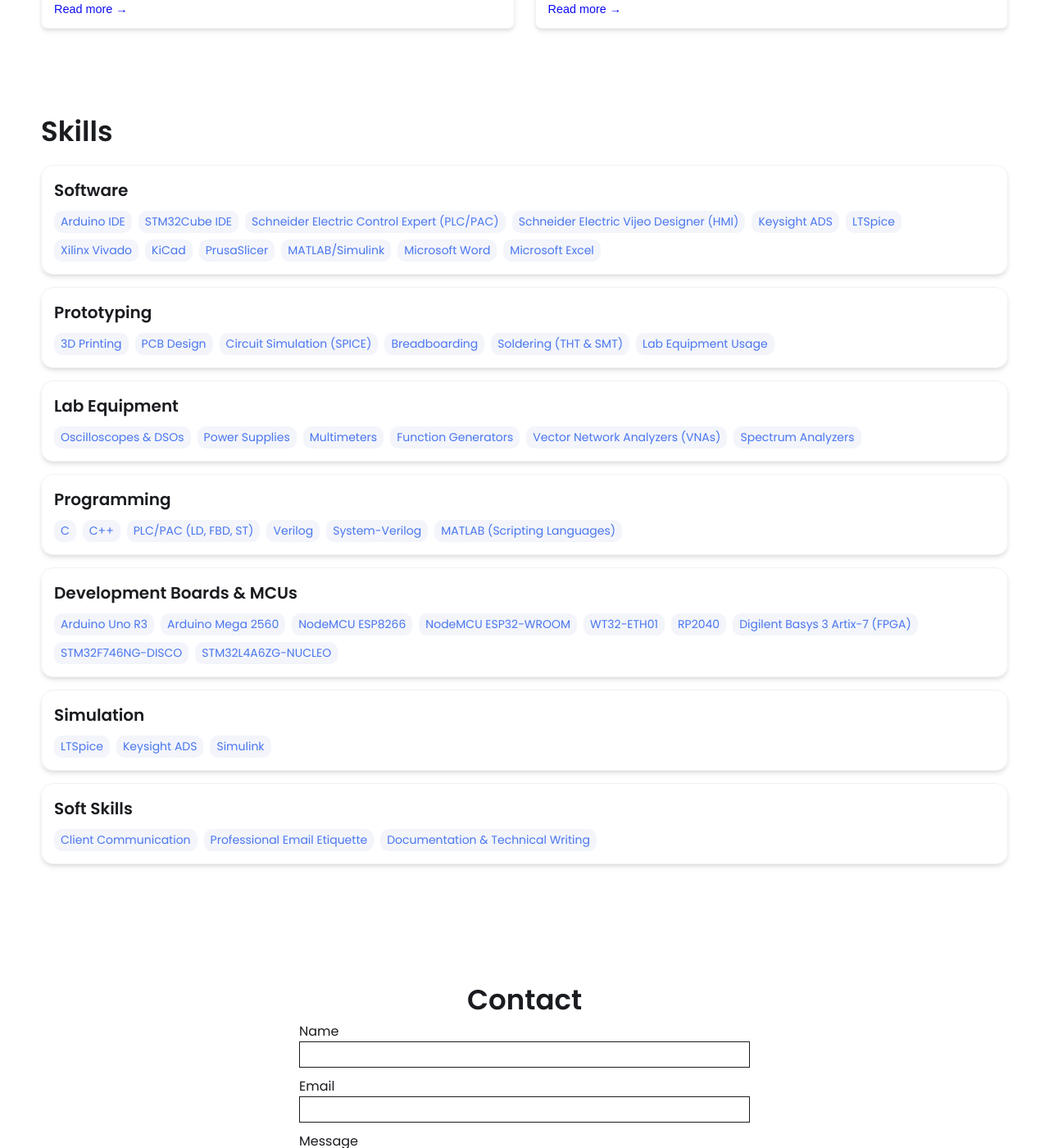
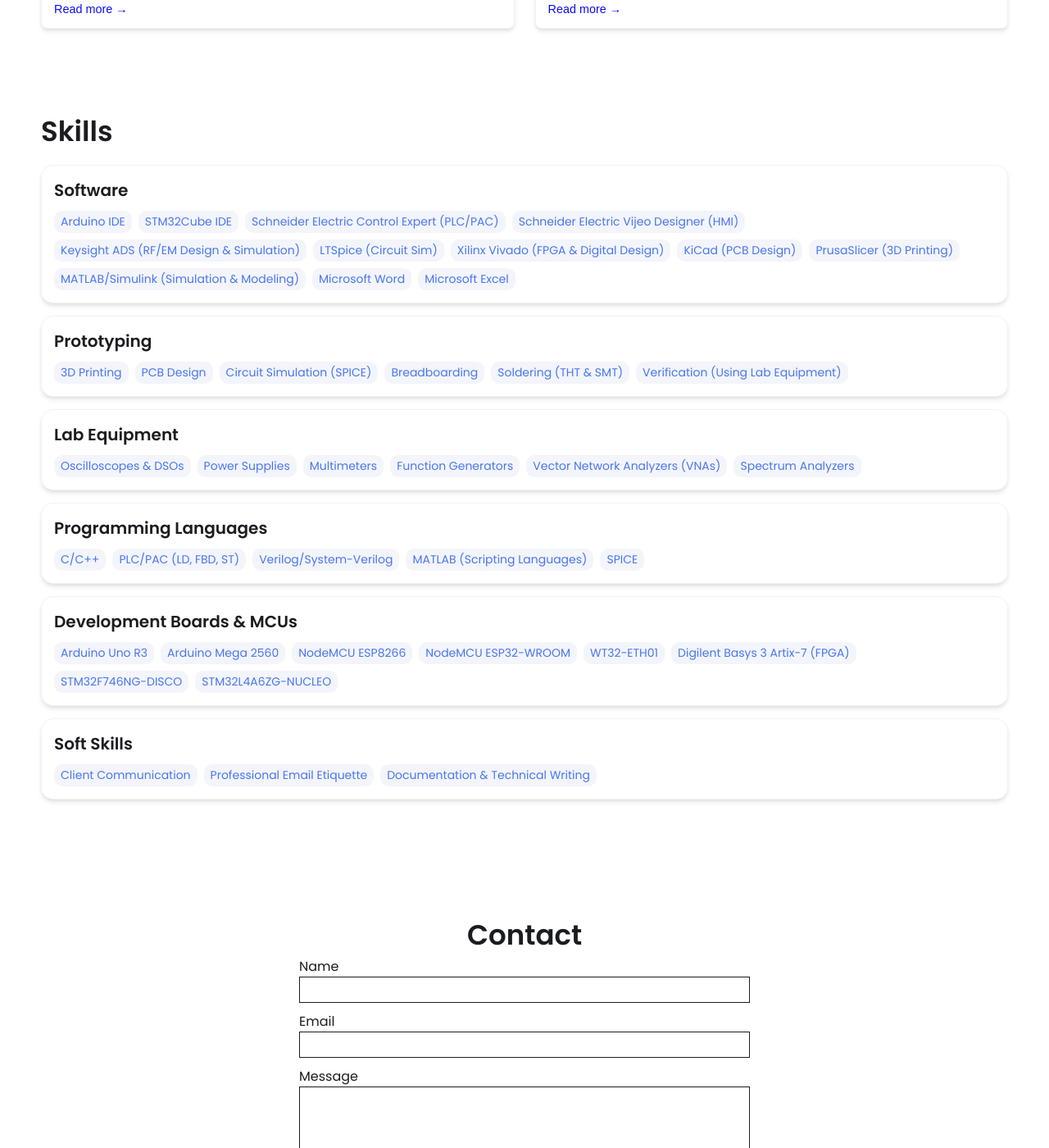
Before and after one commit to AlexanduhHi/alexanduhhi.github.io, a Jekyll site: the page built from index.html, in a window 1280 px wide and 1400 px high, scrolled down 1491 px. Shown: the whole window at 82% size. Built offline with Jekyll 4.4.1, drawn with Linux system fonts in a browser that asks for light colours.

Commit message:
Update _config.yml

```diff
--- a/_config.yml
+++ b/_config.yml
@@ -50,12 +50,12 @@ skills:
     - STM32Cube IDE
     - Schneider Electric Control Expert (PLC/PAC)
     - Schneider Electric Vijeo Designer (HMI)
-    - Keysight ADS
-    - LTSpice
-    - Xilinx Vivado
-    - KiCad
-    - PrusaSlicer
-    - MATLAB/Simulink
+    - Keysight ADS (RF/EM Design & Simulation)
+    - LTSpice (Circuit Sim)
+    - Xilinx Vivado (FPGA & Digital Design)
+    - KiCad (PCB Design)
+    - PrusaSlicer (3D Printing)
+    - MATLAB/Simulink (Simulation & Modeling)
     - Microsoft Word
     - Microsoft Excel
   - category: Prototyping
@@ -65,7 +65,7 @@ skills:
     - Circuit Simulation (SPICE)
     - Breadboarding
     - Soldering (THT & SMT)
-    - Lab Equipment Usage
+    - Verification (Using Lab Equipment)
   - category: Lab Equipment
     tools:
     - Oscilloscopes & DSOs
@@ -74,14 +74,13 @@ skills:
     - Function Generators
     - Vector Network Analyzers (VNAs)
     - Spectrum Analyzers
-  - category: Programming
+  - category: Programming Languages
     tools:
-    - C
-    - C++
+    - C/C++
     - PLC/PAC (LD, FBD, ST)
-    - Verilog
-    - System-Verilog
+    - Verilog/System-Verilog
     - MATLAB (Scripting Languages)
+    - SPICE
   - category: Development Boards & MCUs
     tools:
     - Arduino Uno R3
@@ -89,15 +88,9 @@ skills:
     - NodeMCU ESP8266
     - NodeMCU ESP32-WROOM
     - WT32-ETH01
-    - RP2040
     - Digilent Basys 3 Artix-7 (FPGA)
     - STM32F746NG-DISCO
     - STM32L4A6ZG-NUCLEO
-  - category: Simulation
-    tools:
-    - LTSpice
-    - Keysight ADS
-    - Simulink
   - category: Soft Skills
     tools:
     - Client Communication
```
